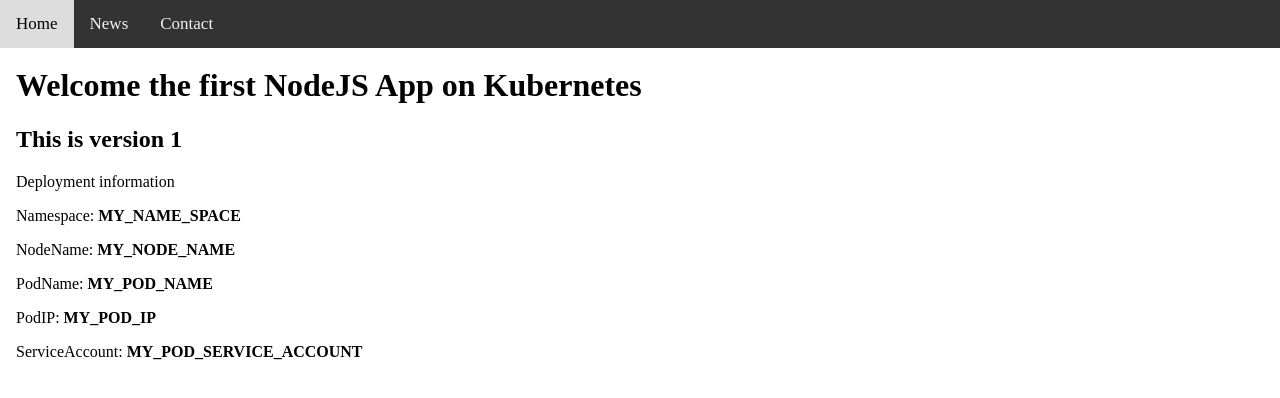
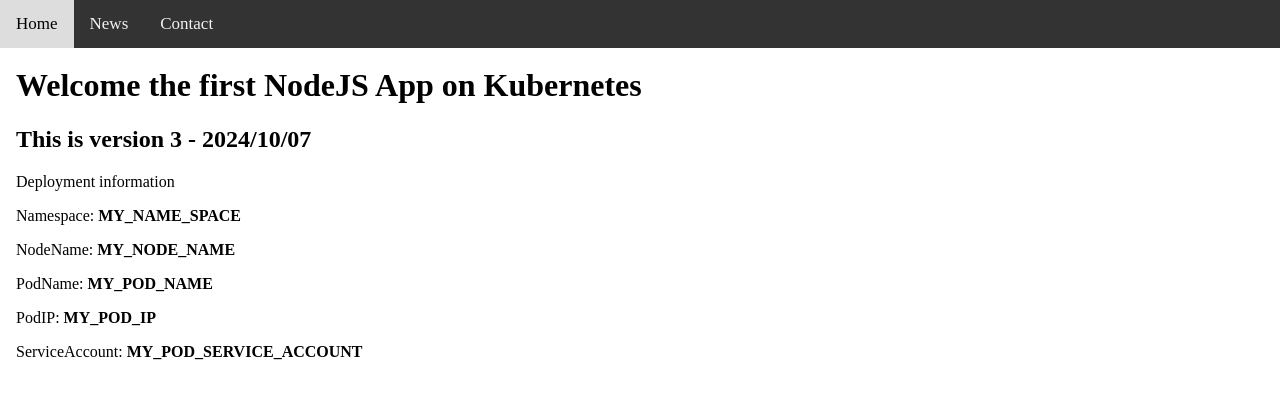
Before and after one commit to vietchita/demoapp-source, a website: page documents/index.html in a window 1280 px wide. Shown: the top 398 px of the page. Drawn offline with Linux system fonts and the light colour scheme.

Commit message:
Update index.html

```diff
--- a/documents/index.html
+++ b/documents/index.html
@@ -50,7 +50,7 @@
 
     <div class="main">
         <h1>Welcome the first NodeJS App on Kubernetes</h1>
-        <h2>This is version 1</h2>
+        <h2>This is version 3 - 2024/10/07</h2>
 
         <p>Deployment information</p>
         <p>Namespace: <strong>MY_NAME_SPACE</strong></p>
```
